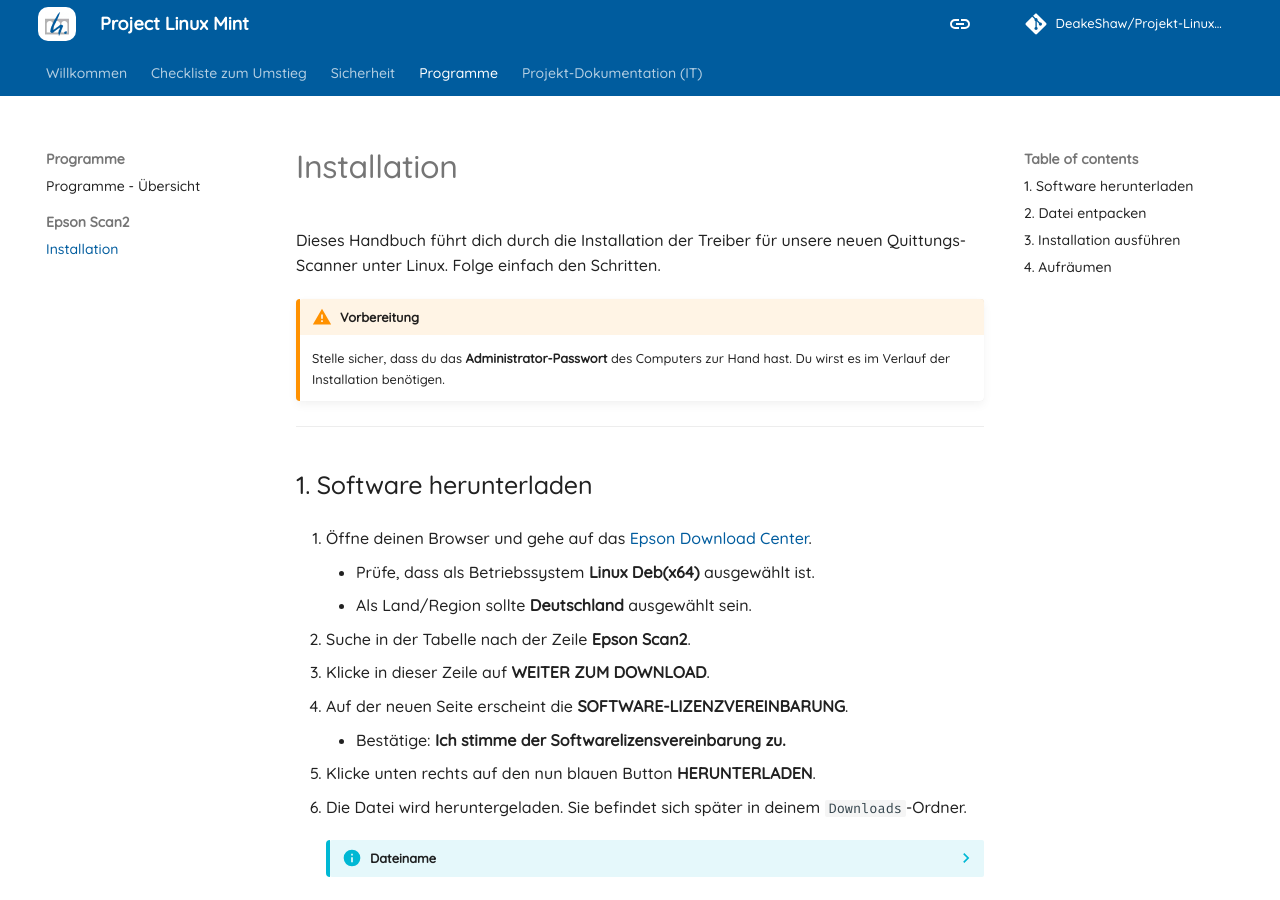
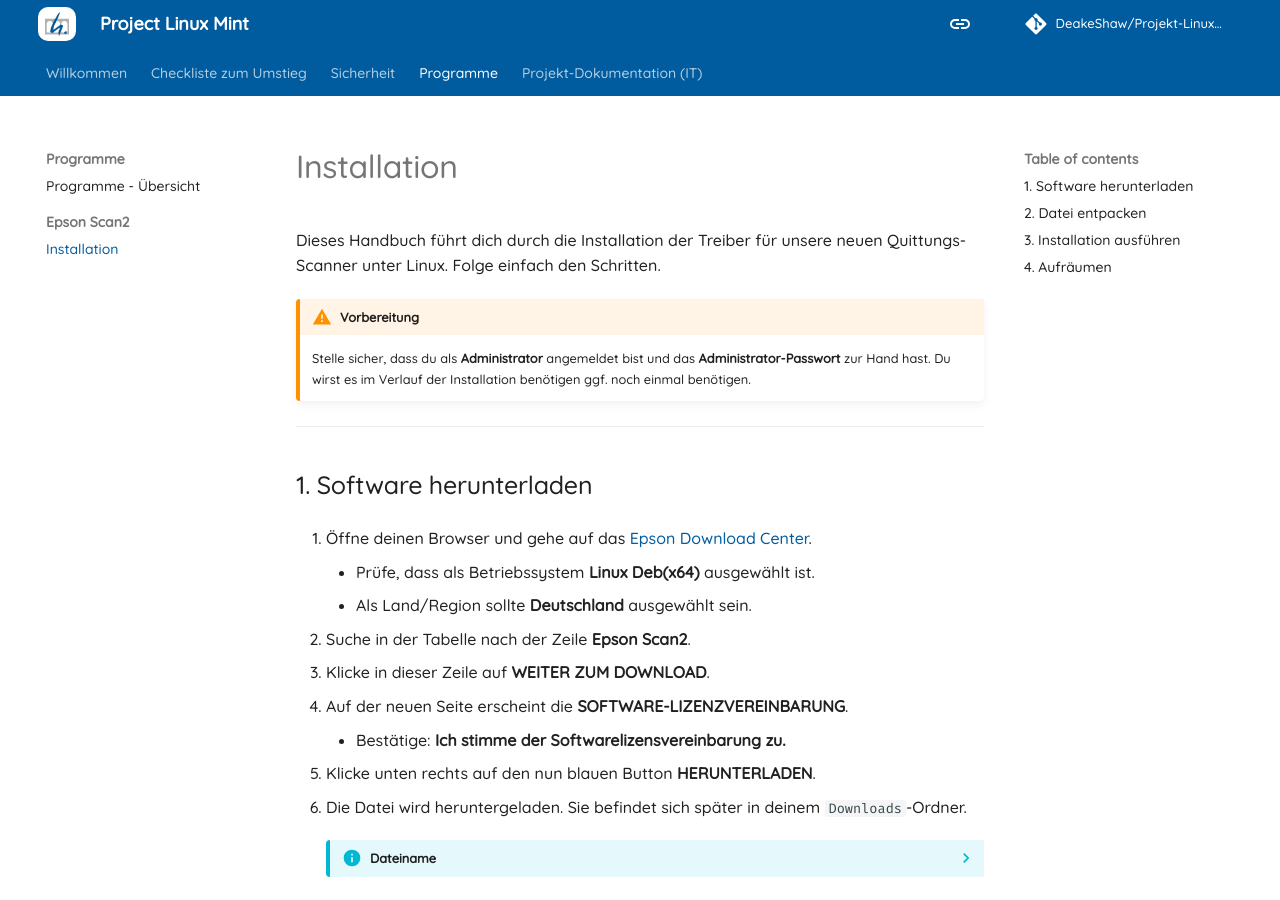
Before and after one commit to DeakeShaw/Projekt-Linux-Mint, an MkDocs documentation site: the page built from docs/einrichtung/programme/epson/install.md, in a window 1280 px wide and 900 px high. Built offline with MkDocs 1.6.1 and Material for MkDocs 9.7.7, drawn with Linux system fonts in a browser that asks for light colours; comment, search, counter and statistics services are not loaded.

Commit message:
Clarify administrator login and password requirements
Updated installation instructions to clarify administrator requirements.

```diff
--- a/docs/einrichtung/programme/epson/install.md
+++ b/docs/einrichtung/programme/epson/install.md
@@ -4,8 +4,8 @@
 Folge einfach den Schritten.
 
 !!! warning "Vorbereitung"
-    Stelle sicher, dass du das **Administrator-Passwort** des Computers zur Hand hast.
-    Du wirst es im Verlauf der Installation benötigen.
+    Stelle sicher, dass du als **Administrator** angemeldet bist und das **Administrator-Passwort** zur Hand hast.
+    Du wirst es im Verlauf der Installation benötigen ggf. noch einmal benötigen.
 
 ---
 
```
